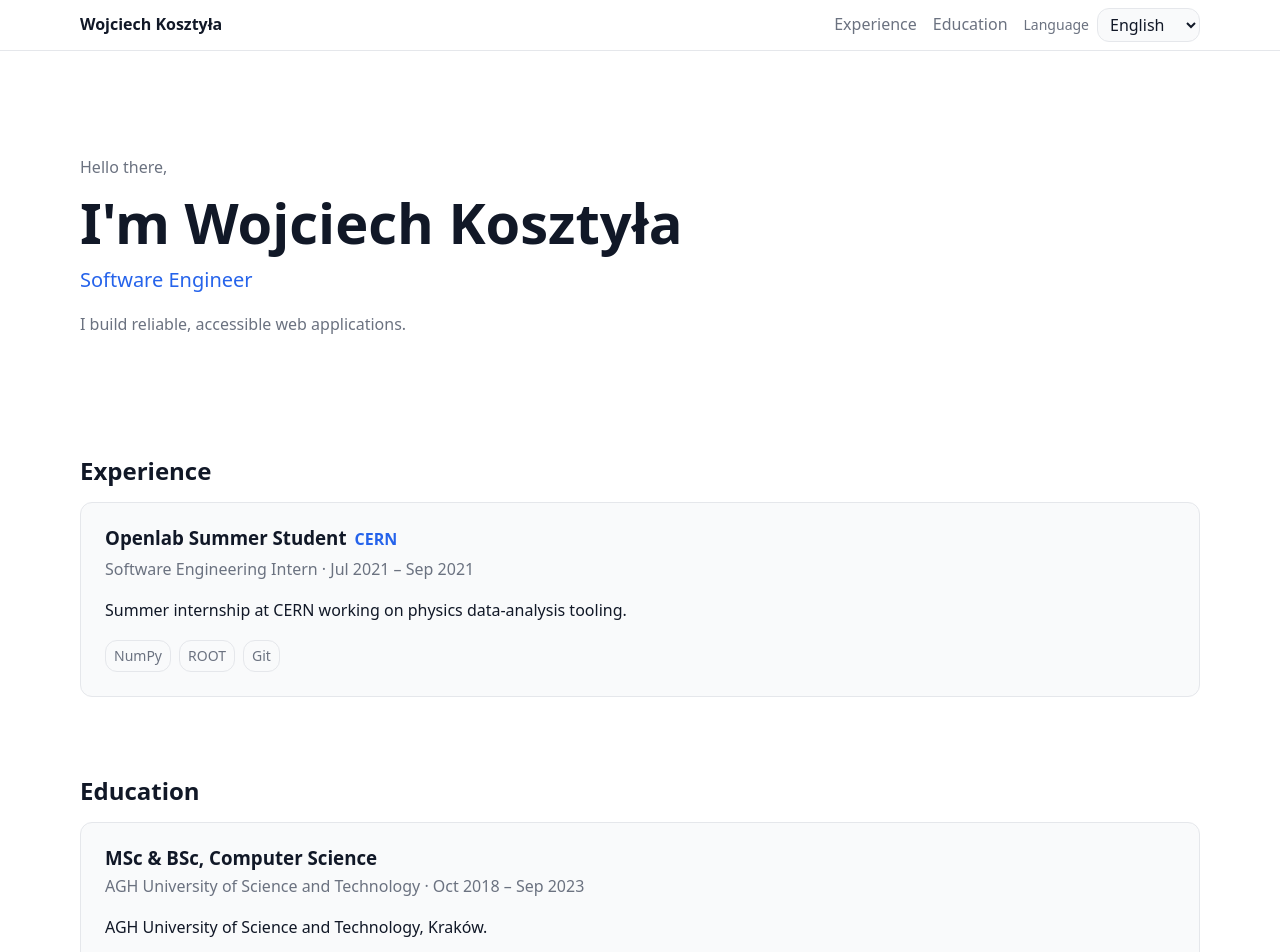
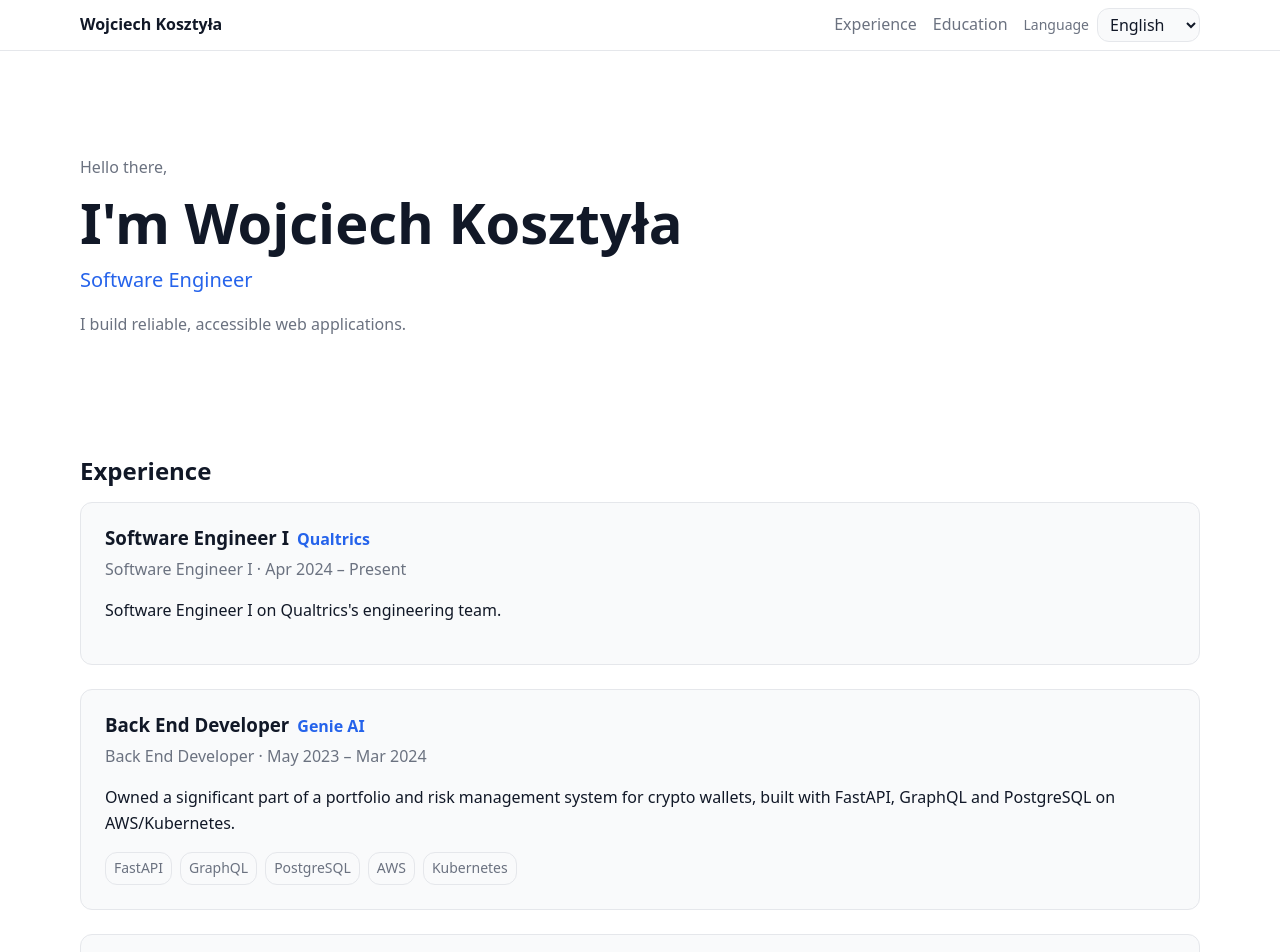
Before and after one commit to antipainK/antipainK.github.io, a React (Vite) app: page / in a window 1280 px wide. Shown: the top 952 px of the page. Built offline with nearby package versions, Linux system fonts and the light colour scheme.

Commit message:
feat: fill experience and education with real profile data

```diff
--- a/src/data/portfolio.ts
+++ b/src/data/portfolio.ts
@@ -42,8 +42,30 @@ export interface Education extends TimelineEntryBase {
   kind: 'degree' | 'course' | 'highSchool';
 }
 
-// NOTE: seed values — replace the facts below with your real details.
 export const experience = [
+  {
+    id: 'qualtrics',
+    company: {
+      name: 'Qualtrics',
+      website: 'https://www.qualtrics.com',
+    },
+    location: { country: 'Poland', city: 'Kraków' },
+    period: { start: '2024-04-01', end: null },
+    programmingLanguages: [],
+    technologies: [],
+    skills: [],
+  },
+  {
+    id: 'genie',
+    company: {
+      name: 'Genie AI',
+      website: undefined,
+    },
+    period: { start: '2023-05-01', end: '2024-03-31' },
+    programmingLanguages: ['Python'],
+    technologies: ['FastAPI', 'GraphQL', 'PostgreSQL', 'AWS', 'Kubernetes'],
+    skills: ['APIs'],
+  },
   {
     id: 'cern',
     company: {
@@ -52,24 +74,37 @@ export const experience = [
       website: 'https://home.cern',
     },
     location: { country: 'Switzerland', city: 'Geneva' },
-    period: { start: '2021-07-01', end: '2021-09-30' },
-    programmingLanguages: ['Python'],
-    technologies: ['NumPy', 'ROOT', 'Git'],
-    skills: ['Data analysis', 'Scientific computing'],
+    period: { start: '2021-07-01', end: '2021-10-31' },
+    programmingLanguages: ['Python', 'JavaScript', 'C++'],
+    technologies: ['VXI-11', 'XML'],
+    skills: ['Databases'],
   },
 ] as const satisfies readonly Experience[];
 
 export const education = [
   {
-    id: 'agh',
+    id: 'aghMsc',
     kind: 'degree',
     company: {
-      name: 'AGH UST',
-      fullName: 'AGH University of Science and Technology',
+      name: 'AGH',
+      fullName: 'AGH University of Krakow',
     },
     location: { country: 'Poland', city: 'Kraków' },
-    period: { start: '2018-10-01', end: '2023-09-30' },
-    programmingLanguages: ['C++', 'Python', 'JavaScript'],
+    period: { start: '2022-03-01', end: '2023-09-30' },
+    programmingLanguages: [],
+    technologies: [],
+    skills: [],
+  },
+  {
+    id: 'aghBsc',
+    kind: 'degree',
+    company: {
+      name: 'AGH',
+      fullName: 'AGH University of Krakow',
+    },
+    location: { country: 'Poland', city: 'Kraków' },
+    period: { start: '2018-10-01', end: '2022-02-28' },
+    programmingLanguages: [],
     technologies: [],
     skills: [],
   },
--- a/src/locales/en.ts
+++ b/src/locales/en.ts
@@ -21,16 +21,30 @@ export const en = {
     },
   },
   experience: {
+    qualtrics: {
+      jobTitle: 'Software Engineer I',
+      title: 'Software Engineer I',
+      shortDescription: 'Software Engineer I on Qualtrics\'s engineering team.',
+    },
+    genie: {
+      jobTitle: 'Back End Developer',
+      title: 'Back End Developer',
+      shortDescription: 'Owned a significant part of a portfolio and risk management system for crypto wallets, built with FastAPI, GraphQL and PostgreSQL on AWS/Kubernetes.',
+    },
     cern: {
-      jobTitle: 'Software Engineering Intern',
+      jobTitle: 'Software Engineer Intern',
       title: 'Openlab Summer Student',
-      shortDescription: 'Summer internship at CERN working on physics data-analysis tooling.',
+      shortDescription: 'Summer internship at CERN improving control and monitoring tools for the PPS clock system used in the LHC\'s diamond detectors.',
     },
   },
   education: {
-    agh: {
-      title: 'MSc & BSc, Computer Science',
-      shortDescription: 'AGH University of Science and Technology, Kraków.',
+    aghMsc: {
+      title: 'MSc, Computer Science',
+      shortDescription: 'Master\'s thesis: "Processing of images from event camera".',
+    },
+    aghBsc: {
+      title: 'BSc, Computer Science',
+      shortDescription: 'Bachelor\'s thesis: "Monitoring software for time distribution in the CMS-PPS detector at CERN laboratory".',
     },
   },
 } as const;
--- a/src/locales/pl.ts
+++ b/src/locales/pl.ts
@@ -24,16 +24,30 @@ export const pl = {
     },
   },
   experience: {
+    qualtrics: {
+      jobTitle: 'Software Engineer I',
+      title: 'Software Engineer I',
+      shortDescription: 'Software Engineer I w zespole inżynieryjnym Qualtrics.',
+    },
+    genie: {
+      jobTitle: 'Back End Developer',
+      title: 'Back End Developer',
+      shortDescription: 'Odpowiadałem za istotną część systemu do zarządzania portfelem i ryzykiem dla portfeli krypto, zbudowanego z użyciem FastAPI, GraphQL i PostgreSQL na AWS/Kubernetes.',
+    },
     cern: {
-      jobTitle: 'Stażysta – inżynieria oprogramowania',
+      jobTitle: 'Stażysta – inżynier oprogramowania',
       title: 'Openlab Summer Student',
-      shortDescription: 'Letni staż w CERN przy narzędziach do analizy danych fizycznych.',
+      shortDescription: 'Letni staż w CERN – rozwój narzędzi do kontroli i monitorowania systemu zegarowego PPS wykorzystywanego w detektorach diamentowych LHC.',
     },
   },
   education: {
-    agh: {
-      title: 'Studia magisterskie i inżynierskie, Informatyka',
-      shortDescription: 'Akademia Górniczo-Hutnicza w Krakowie.',
+    aghMsc: {
+      title: 'Studia magisterskie, Informatyka',
+      shortDescription: 'Praca magisterska: „Processing of images from event camera”.',
+    },
+    aghBsc: {
+      title: 'Studia inżynierskie, Informatyka',
+      shortDescription: 'Praca inżynierska: „Monitoring software for time distribution in the CMS-PPS detector at CERN laboratory”.',
     },
   },
 } as const satisfies PartialTranslations<Translations>;
```
Also changed, not shown: 2 other files (tests, documents, lock files or other folders).
